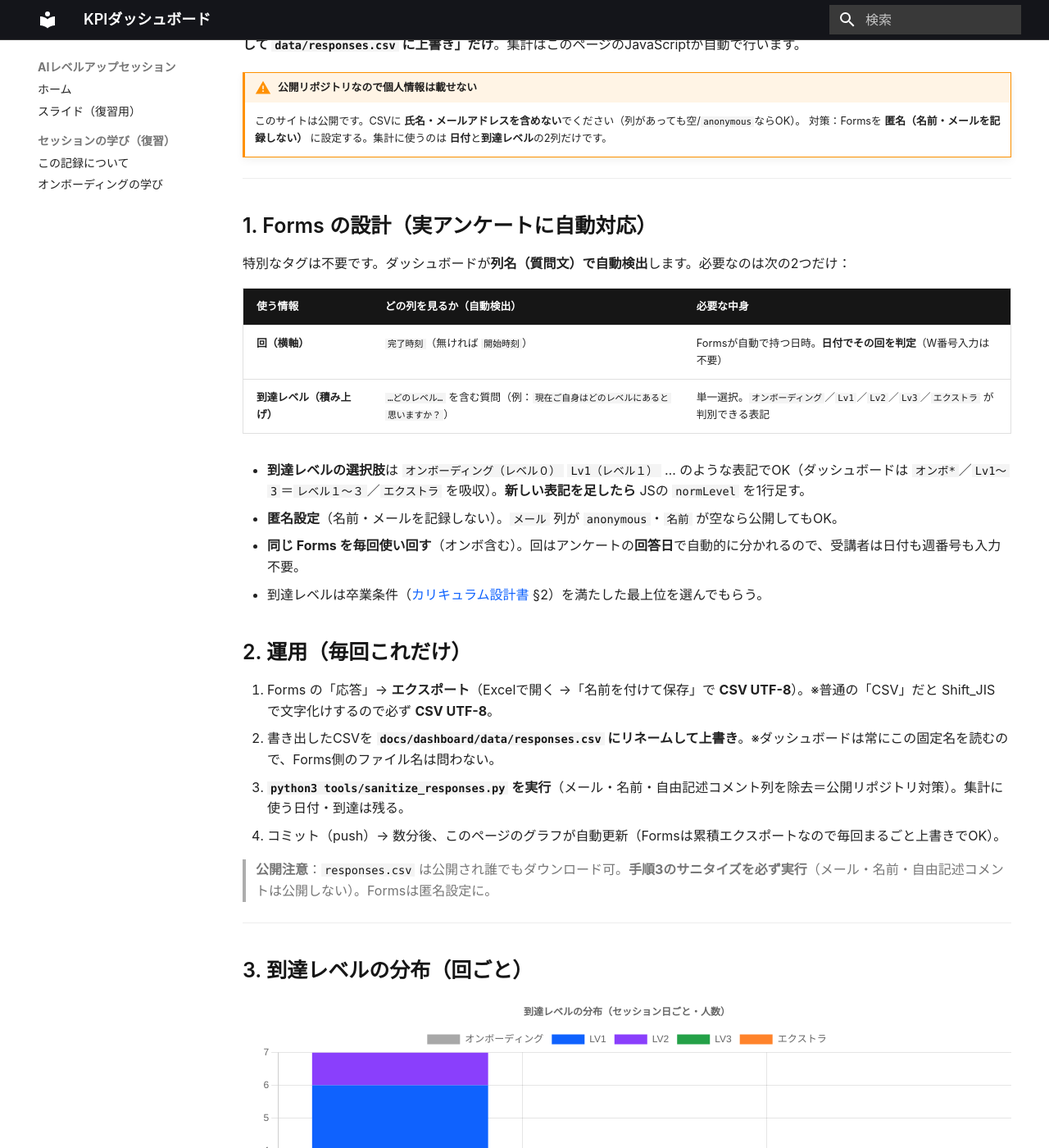
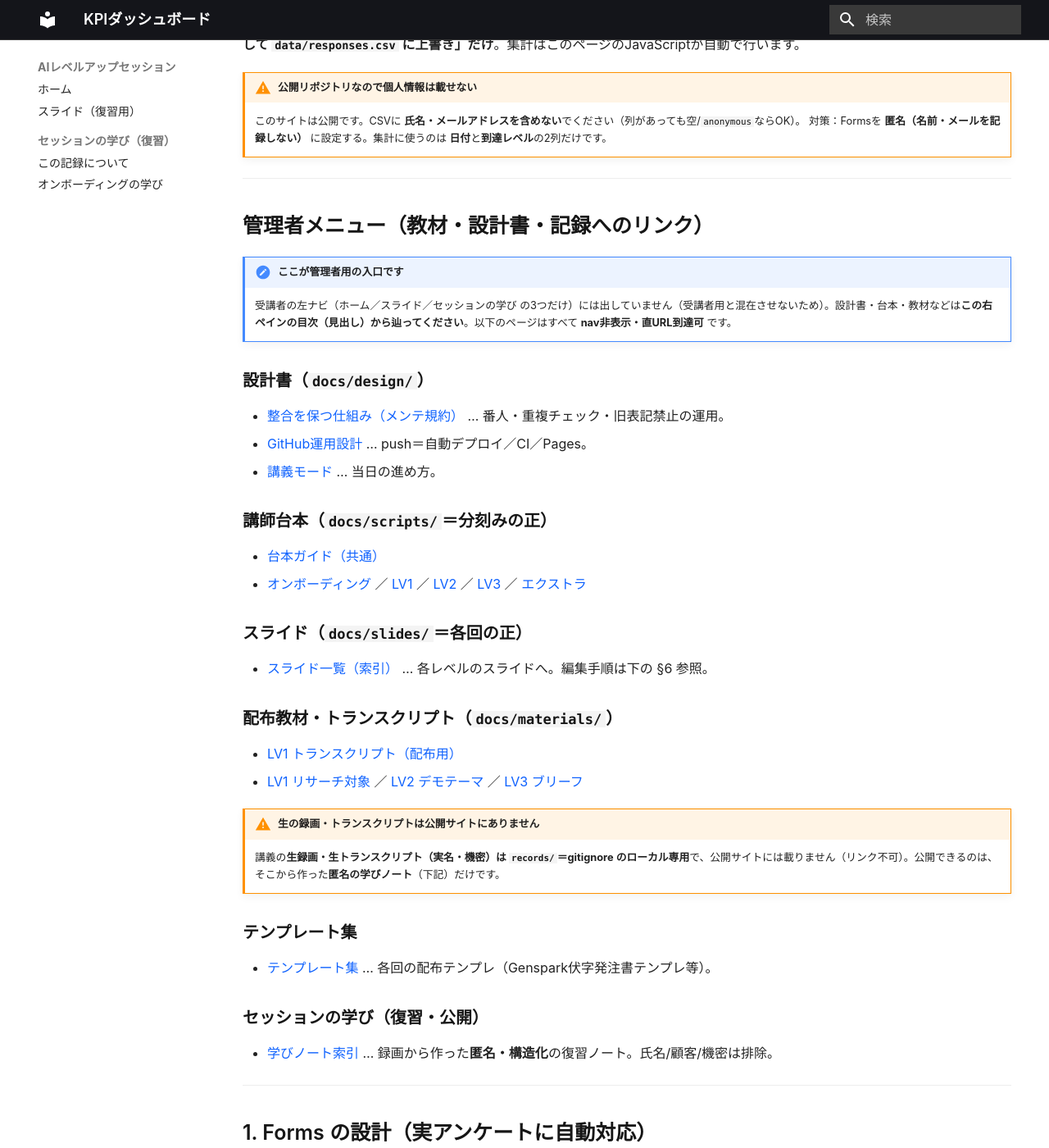
Before and after one commit to horiken1977/ai-education, an MkDocs documentation site: the page built from docs/dashboard/index.md, in a window 1280 px wide and 1400 px high, scrolled down 215 px. Shown: the whole window at 82% size. Built offline with MkDocs 1.6.1 and Material for MkDocs 9.7.7, drawn with Linux system fonts in a browser that asks for light colours; some web fonts are replaced.

Commit message:
docs(dashboard): 管理者メニューを追加＝右ペイン目次から設計書/台本/スライド/教材/学びノートへ
nav非表示化で消えた管理者向け導線を、管理者ダッシュボード本文に復活。
左ナビは受講者用(3メニュー)のまま維持し、右ペインTOCから辿れる構成に。
生録画/生トランスクリプトはrecords/(非公開)のためリンク不可を明記。
Co-Authored-By: Claude Opus 4.8 <noreply@anthropic.com>

```diff
--- a/docs/dashboard/index.md
+++ b/docs/dashboard/index.md
@@ -6,6 +6,39 @@
 !!! warning "公開リポジトリなので個人情報は載せない"
     このサイトは公開です。CSVに **氏名・メールアドレスを含めない**でください（列があっても空/`anonymous`ならOK）。
     対策：Formsを **匿名（名前・メールを記録しない）** に設定する。集計に使うのは **日付**と**到達レベル**の2列だけです。
+
+---
+
+## 管理者メニュー（教材・設計書・記録へのリンク）
+
+!!! note "ここが管理者用の入口です"
+    受講者の左ナビ（ホーム／スライド／セッションの学び の3つだけ）には出していません（受講者用と混在させないため）。設計書・台本・教材などは**この右ペインの目次（見出し）から辿ってください**。以下のページはすべて **nav非表示・直URL到達可** です。
+
+### 設計書（`docs/design/`）
+- [カリキュラム設計書](../design/curriculum.md) … **レベル定義の正本**（`--8<-- [start:levels]`）。ここだけを直す。
+- [整合を保つ仕組み（メンテ規約）](../design/maintenance.md) … 番人・重複チェック・旧表記禁止の運用。
+- [GitHub運用設計](../design/github-ops.md) … push＝自動デプロイ／CI／Pages。
+- [講義モード](../design/lecture-mode.md) … 当日の進め方。
+
+### 講師台本（`docs/scripts/`＝分刻みの正）
+- [台本ガイド（共通）](../scripts/index.md)
+- [オンボーディング](../scripts/onboarding.md) ／ [LV1](../scripts/l1.md) ／ [LV2](../scripts/l2.md) ／ [LV3](../scripts/l3.md) ／ [エクストラ](../scripts/extra.md)
+
+### スライド（`docs/slides/`＝各回の正）
+- [スライド一覧（索引）](../slides-index.md) … 各レベルのスライドへ。編集手順は下の §6 参照。
+
+### 配布教材・トランスクリプト（`docs/materials/`）
+- [LV1 トランスクリプト（配布用）](../materials/l1-transcript.md)
+- [LV1 リサーチ対象](../materials/lv1-research-target.md) ／ [LV2 デモテーマ](../materials/lv2-demo-theme.md) ／ [LV3 ブリーフ](../materials/l3-brief.md)
+
+!!! warning "生の録画・トランスクリプトは公開サイトにありません"
+    講義の**生録画・生トランスクリプト（実名・機密）は `records/`＝gitignore のローカル専用**で、公開サイトには載りません（リンク不可）。公開できるのは、そこから作った**匿名の学びノート**（下記）だけです。
+
+### テンプレート集
+- [テンプレート集](../toolkit/index.md) … 各回の配布テンプレ（Genspark伏字発注書テンプレ等）。
+
+### セッションの学び（復習・公開）
+- [学びノート索引](../review/index.md) … 録画から作った**匿名・構造化**の復習ノート。氏名/顧客/機密は排除。
 
 ---
 
```
